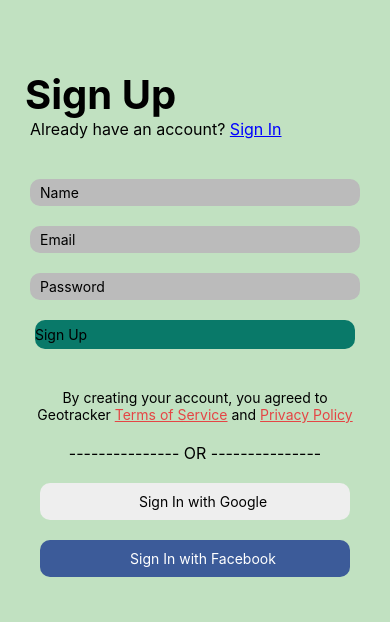
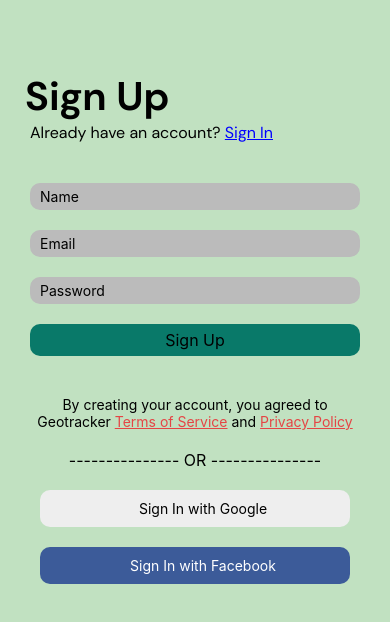
Before and after one commit to HaikalAkif/Geotrack, a React Native app: screen /load in a window 390 px wide. Shown: the top 622 px of the page. Built offline with nearby package versions, Linux system fonts and the light colour scheme; some icons are missing.

Commit message:
✅ Implemented custom component & others

```diff
--- a/package.json
+++ b/package.json
@@ -18,6 +18,7 @@
     "@react-navigation/native": "^6.0.13",
     "@react-navigation/native-stack": "^6.9.0",
     "expo": "~46.0.9",
+    "expo-font": "~10.2.0",
     "expo-linear-gradient": "~11.4.0",
     "expo-splash-screen": "~0.16.2",
     "expo-status-bar": "~1.4.0",
--- a/screens/load.tsx
+++ b/screens/load.tsx
@@ -29,12 +29,12 @@ const Load = ({ navigation }: Params) => {
                 <TextInput style={styles.input} placeholder="Name"/>
                 <TextInput style={styles.input} placeholder="Email"/>
                 <TextInput secureTextEntry={true} style={styles.input} placeholder="Password" />
-                <Pressable
+                <GButton
                     style={styles.signup}
                     onPress={() => navigation.navigate("tabs")}
                 >
-                    <Text>Sign Up</Text>
-                </Pressable>
+                    Sign Up
+                </GButton>
                 <Text style={styles.tos}>
                     By creating your account, you agreed to Geotracker{" "}
                     <Text style={styles.toss}>Terms of Service</Text> and{" "}
@@ -70,16 +70,17 @@ const styles = StyleSheet.create({
     title: {
         textAlign: "left",
         fontSize: 40,
-        fontWeight: "bold",
         color: "#000",
         marginLeft: 25,
         marginTop: 70,
+        fontFamily: 'DMSans-Bold'
     },
     account: {
         textAlign: "left",
         marginLeft: 30,
         fontSize: 16,
         marginBottom: 40,
+        fontFamily: 'DMSans-Regular'
     },
     signIn: {
         color: "#0000FF",
```
Also changed, not shown: 1 other file (tests, documents, lock files or other folders).
